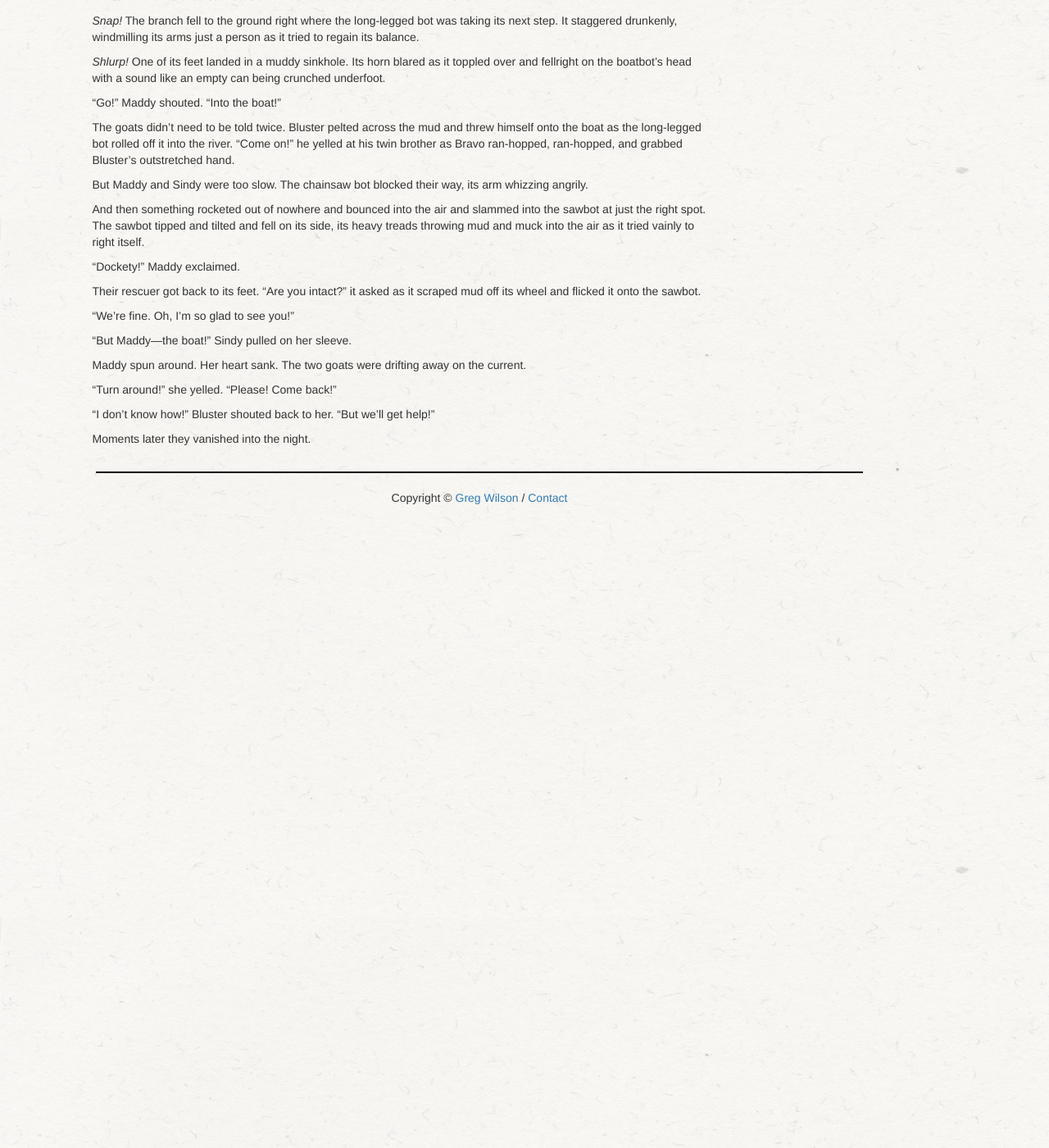
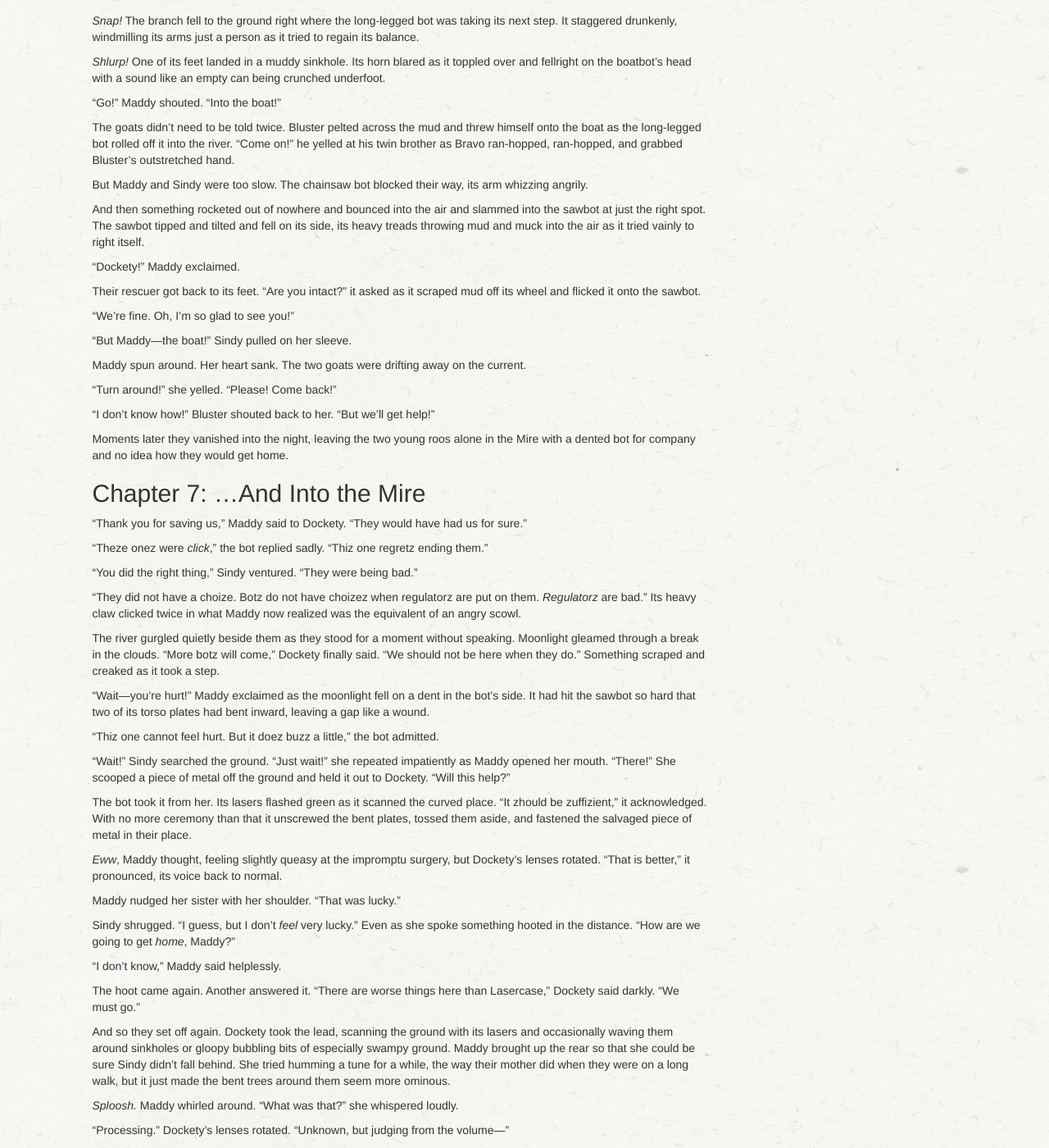
Before and after one commit to gvwilson/sensibleadventures, a Jekyll site: the page built from maddy-roo/maddy-roo.md, in a window 1280 px wide and 1400 px high, scrolled down 19361 px. Shown: the whole window at 82% size. Built offline with Jekyll 4.4.1, drawn with Linux system fonts in a browser that asks for light colours; nearby versions of some CDN libraries; library files that are not in the unit come from our copies; some of the changed text lies outside the part shown.

Commit message:
+720 words

```diff
--- a/maddy-roo/maddy-roo.md
+++ b/maddy-roo/maddy-roo.md
@@ -2153,4 +2153,147 @@
 Bluster shouted back to her.
 "But we'll get help!"
 
-Moments later they vanished into the night.
+Moments later they vanished into the night,
+leaving the two young roos alone in the Mire
+with a dented bot for company
+and no idea how they would get home.
+
+## Chapter 7: ...And Into the Mire
+
+"Thank you for saving us,"
+Maddy said to Dockety.
+"They would have had us for sure."
+
+"Theze onez were *click*,"
+the bot replied sadly.
+"Thiz one regretz ending them."
+
+"You did the right thing,"
+Sindy ventured.
+"They were being bad."
+
+"They did not have a choize.
+Botz do not have choizez when regulatorz are put on them.
+*Regulatorz* are bad."
+Its heavy claw clicked twice
+in what Maddy now realized was the equivalent of an angry scowl.
+
+The river gurgled quietly beside them as they stood for a moment without speaking.
+Moonlight gleamed through a break in the clouds.
+"More botz will come," Dockety finally said.
+"We should not be here when they do."
+Something scraped and creaked as it took a step.
+
+"Wait---you're hurt!"
+Maddy exclaimed
+as the moonlight fell on a dent in the bot's side.
+It had hit the sawbot so hard that two of its torso plates had bent inward,
+leaving a gap like a wound.
+
+"Thiz one cannot feel hurt.
+But it doez buzz a little,"
+the bot admitted.
+
+"Wait!"
+Sindy searched the ground.
+"Just wait!" she repeated impatiently as Maddy opened her mouth.
+"There!"
+She scooped a piece of metal off the ground and held it out to Dockety.
+"Will this help?"
+
+The bot took it from her.
+Its lasers flashed green as it scanned the curved place.
+"It zhould be zuffizient," it acknowledged.
+With no more ceremony than that it unscrewed the bent plates,
+tossed them aside,
+and fastened the salvaged piece of metal in their place.
+
+*Eww*, Maddy thought,
+feeling slightly queasy at the impromptu surgery,
+but Dockety's lenses rotated.
+"That is better," it pronounced,
+its voice back to normal.
+
+Maddy nudged her sister with her shoulder.
+"That was lucky."
+
+Sindy shrugged.
+"I guess,
+but I don't *feel* very lucky."
+Even as she spoke something hooted in the distance.
+"How are we going to get *home*, Maddy?"
+
+"I don't know,"
+Maddy said helplessly.
+
+The hoot came again.
+Another answered it.
+"There are worse things here than Lasercase,"
+Dockety said darkly.
+"We must go."
+
+And so they set off again.
+Dockety took the lead,
+scanning the ground with its lasers
+and occasionally waving them around sinkholes or gloopy bubbling bits of especially swampy ground.
+Maddy brought up the rear
+so that she could be sure Sindy didn't fall behind.
+She tried humming a tune for a while,
+the way their mother did when they were on a long walk,
+but it just made the bent trees around them seem more ominous.
+
+*Sploosh.*
+Maddy whirled around.
+"What was that?" she whispered loudly.
+
+"Processing."
+Dockety's lenses rotated.
+"Unknown,
+but judging from the volume---"
+
+*Sploosh.*
+"Judging from the volume,
+and the fact that the frogs have all stopped burping,
+it is probably both large and dangerous.
+We should adjust course."
+
+They picked their way carefully toward higher ground.
+It brought them closer to the highway,
+but Maddy decided wearily that she was less afraid of Lasercase and the other bots
+than she was of something that could survive in the polluted river.
+
+"I'm hungry," Sindy complained.
+
+Well, I'm---"
+Maddy stopped herself.
+There was no point snapping at her little sister.
+"I'm hungry too," she continued gently,
+putting her arm around Sindy's shoulders and giving her a squeeze.
+"And scared.
+I bet Mama's scared too.
+Oops!
+Sorry!"
+
+Dockety had stopped so abruptly that Maddie walked right into him.
+Its lasers danced across the ground.
+"There is a path here," it said.
+"Processing.
+It is not in the database."
+
+"Does it go up to the highway?" Maddy asked.
+
+"Negative."
+Dockety pointed.
+"It goes there."
+
+For a moment Maddy couldn't see what the bot was pointing at.
+Then she realized that the mound in front of them was too regular to be natural.
+The spring floods had washed away enough dirt to reveal part of a concrete bunker.
+Most of it was still covered in mud and stunted grasses,
+but one entire side now lay revealed by the moonlight.
+
+She swallowed,
+her fatigue and hunger momentarily forgotten.
+There was a door in the bunker's side,
+a door as thick as her hand could spread wide,
+and it was open.
```
